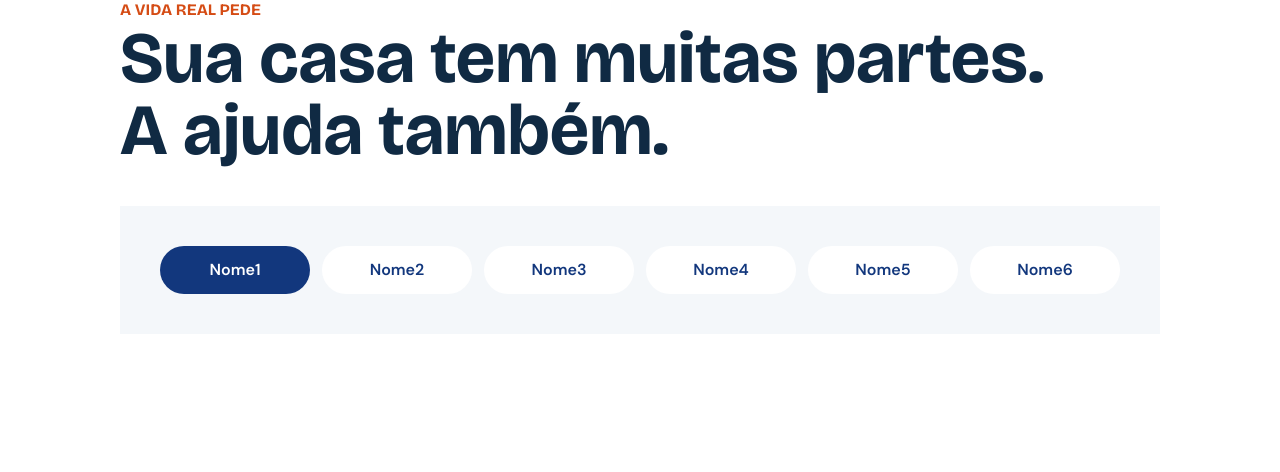
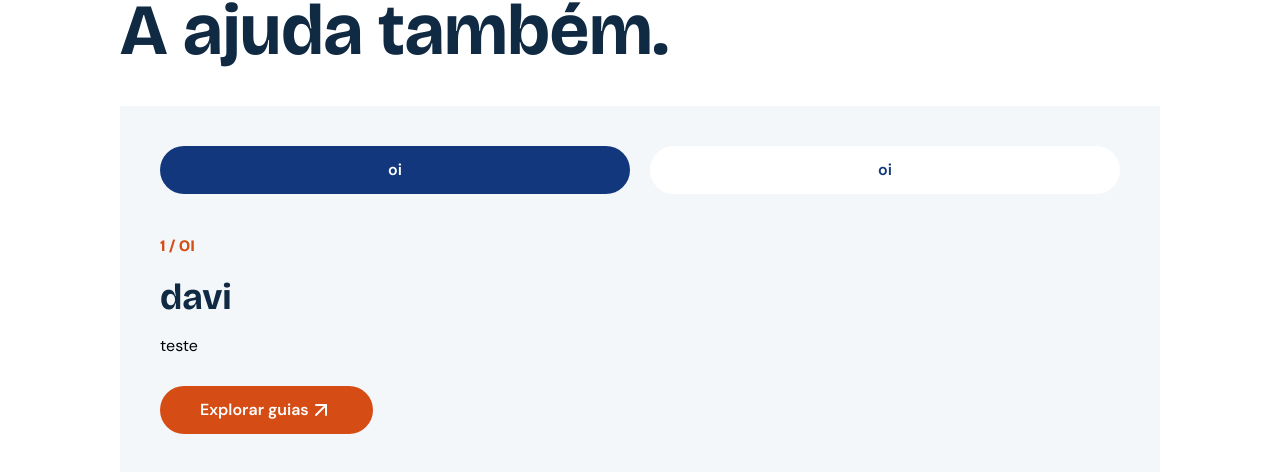
Before and after one commit to IAgoraApp/frontend, a React (Vite) app: page / in a window 1280 px wide. Shown: the part 1426-1898 px from the top of the page. Built offline with nearby package versions, Linux system fonts and the light colour scheme.

Commit message:
:sparkles: (Recursos) Adicionei section de vídeo e a de recursos

```diff
--- a/src/components/LandingPage/recursosSection.jsx
+++ b/src/components/LandingPage/recursosSection.jsx
@@ -1,6 +1,7 @@
 import { Button, Title } from '../ui';
 import { useState } from 'react';
 import { Content } from '../../data/landingPage';
+import { ArrowUpRight } from 'lucide-react';
 
 export default function RecursosSection() {
   const content = Content;
@@ -16,7 +17,8 @@ export default function RecursosSection() {
         Sua casa tem muitas partes. <br /> A ajuda também.
       </Title>
 
-      <div className='flex gap-3 bg-(--azul-fundo) p-10 mt-10'>
+      <div className='bg-(--azul-fundo) p-10 mt-10'>
+        <div className='justify-between flex gap-5'>
           {Object.entries(content).map(([id, item]) => (
             <button
               key={id}
@@ -27,13 +29,22 @@ export default function RecursosSection() {
              ${
                id == valor
                  ? 'bg-(--azul-principal) text-white'
-                 : 'bg-white text-(--azul-principal)'
-             } rounded-full w-50 py-3 font-semibold `}
+                 : 'bg-white text-(--azul-principal) hover:bg-gray-200'
+             } rounded-full w-full py-3 font-semibold transition-colors duration-300 cursor-pointer`}
             >
               {item.nome}
             </button>
           ))}
         </div>
+
+        <div className='mt-10'>
+          <Title variant='pequenoLj' className='mb-5'>{valor} / {content[valor].nome}</Title>
+          <Title variant='normal' className='mb-4'>{content[valor].titulo}</Title>
+          <p className='mb-7'>{content[valor].desc}</p>
+
+          <Button color='laranja'>Explorar guias<ArrowUpRight/></Button>
+        </div>
+      </div>
     </section>
   );
 }
--- a/src/components/LandingPage/videoSection.jsx
+++ b/src/components/LandingPage/videoSection.jsx
@@ -2,14 +2,14 @@ import Video from '../../assets/videos/bannerVideo.mp4';
 
 export default function VideoSection() {
   return (
-    <section>
+    <section className='w-screen flex items-center justify-center'>
       <video
         src={Video}
         autoPlay
         muted
         loop
         playsInline
-        className='w-full h-150 object-cover'
+        className='w-250 object-cover shadow-[20px_20px_0px_var(--laranja-principal)]'
       />
     </section>
   );
--- a/src/data/landingPage.js
+++ b/src/data/landingPage.js
@@ -1,8 +1,12 @@
 export const Content = {
-  1: { nome: 'Nome1', titulo: 'Titulo1', desc: 'Desc1' },
-  2: { nome: 'Nome2', titulo: 'Titulo2', desc: 'Desc2' },
-  3: { nome: 'Nome3', titulo: 'Titulo3', desc: 'Desc3' },
-  4: { nome: 'Nome4', titulo: 'Titulo4', desc: 'Desc4' },
-  5: { nome: 'Nome5', titulo: 'Titulo5', desc: 'Desc5' },
-  6: { nome: 'Nome6', titulo: 'Titulo6', desc: 'Desc6' },
+  1: {
+    nome: 'oi',
+    titulo: 'davi',
+    desc: 'teste',
+  },
+  2: {
+    nome: 'oi',
+    titulo: 'davi',
+    desc: 'teste',
+  },
 };
```
Lines whose indentation alone changed are shown as unchanged.
